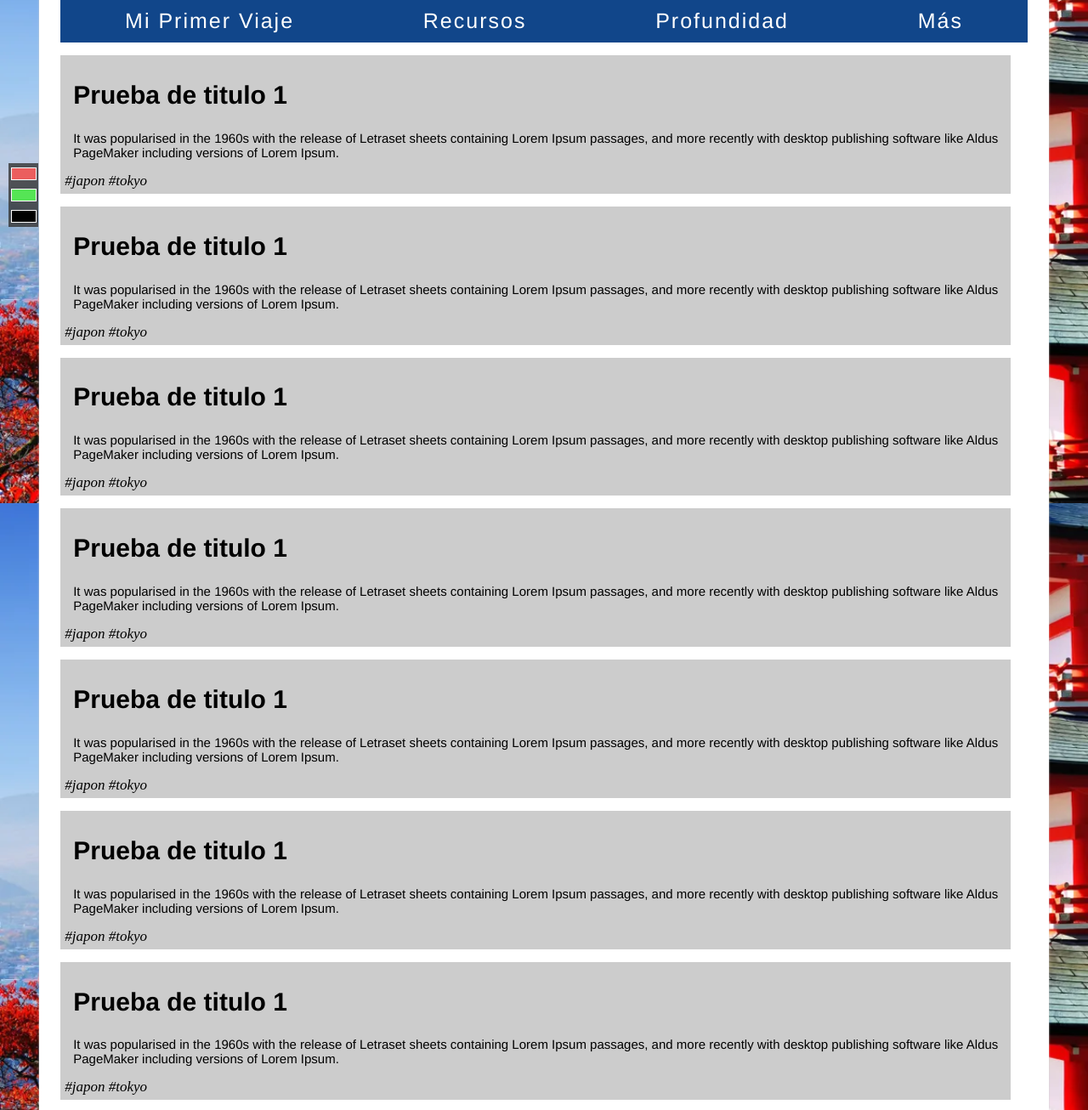
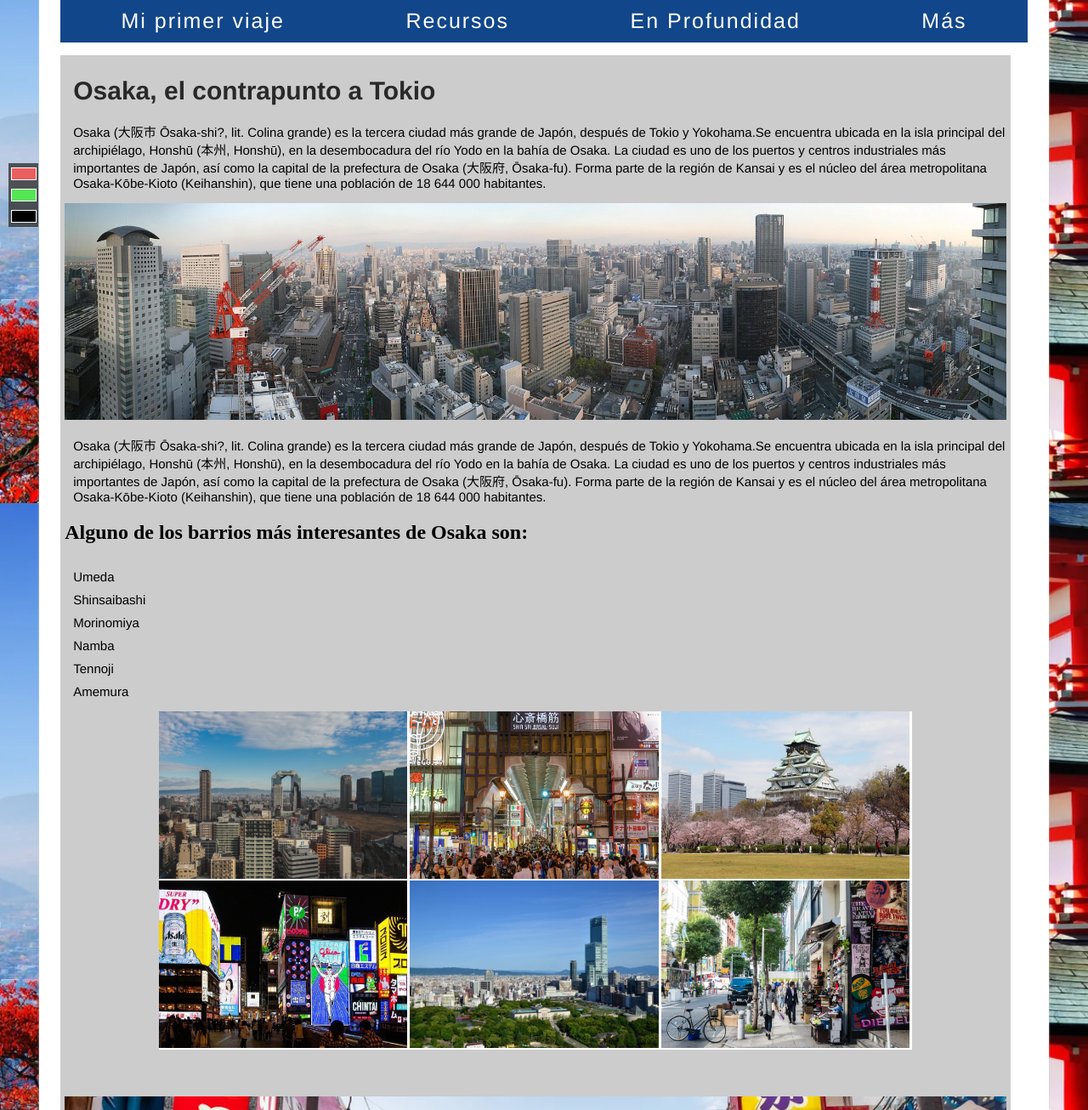
Before and after one commit to JavierDCH12/web2, a plain HTML site: page nohome.html in a window 1280 px wide. Shown: the part 208-1514 px from the top of the page at 85% size. Drawn offline with Linux system fonts and the light colour scheme.

Commit message:
trabajo en la conexion de páginas y nuevas img

```diff
--- a/mas.css
+++ b/mas.css
@@ -121,6 +121,7 @@ header{
     flex-direction: row;
     background-color: wheat;
     width: 70%;
+    height: 90%;
 }
 
 
--- a/nohome.css
+++ b/nohome.css
@@ -135,15 +135,15 @@ header{
 }
 
 
-
-.article h2{
+.article h2 a{
     font-family: Helvetica, Arial;
     font-size: 30px;
     padding: 0;
     cursor: pointer;
     transition: all 500ms;
-    width:35% ;
+    width:90% ;
     padding-left: 10px;
+    color: rgb(41, 41, 41);
 }
 
 .article h2:hover{
@@ -229,3 +229,53 @@ footer{
     cursor: pointer;
 
 }
+
+#osaka1, #osaka2{
+    width: 100%;
+
+}
+
+#barrios, #comidas{
+    list-style: none;
+    font-family: Helvetica, Arial;
+    font-size: 15px;
+    padding-left: 10px;
+}
+
+#barrios li{
+    padding-top: 10px;
+}
+
+#comidas li{
+    padding-top: 10px;
+}
+
+#osakaflex{
+    display: flex;
+    flex-direction: row;
+    width: 80%;
+    background-color: white;
+    margin: 0 auto;
+    justify-content: space-evenly;
+    flex-wrap: wrap;
+    margin-bottom: 55px;
+}
+
+.barrio{
+    width: calc(100%/3);
+    margin-bottom: 25px;
+    margin: 0 auto;
+    padding: 0 auto;
+
+
+
+}
+
+.fotobarrio{
+    width: 99%;
+    height: 99%;
+    padding: 0 auto;
+    margin: 0 auto;
+    cursor: pointer;
+
+}
--- a/nohome.html
+++ b/nohome.html
@@ -3,13 +3,14 @@
 <html lang="es">
   <head>
     <link type="text/css" rel="stylesheet" href="./nohome.css" />
-    <title>Mi página web</title>
+    <title>Japón: Proyecto de página web</title>
+    <link rel="icon" href="./assets/favicon.png" type="image/x-icon">
   </head>
 
   <body>
     <div id="global">
       <header>
-        <h1 id="logo">JAPÓN</h1>
+        <h1 id="logo"><a href="./index.html" target="_blank">JAPÓN</a></h1>
         <div id="nav-arriba">
           <span class="nav1"><a href="./index.html">Home</a></span>
           <span class="nav1" class="nosotros">Nosotros</span>
@@ -17,106 +18,103 @@
       </header>
 
       <nav id="nav">
-        <span class="nav2">Mi Primer Viaje</span>
-        <span class="nav2">Recursos</span>
-        <span class="nav2"><a href="./nohome.html">Profundidad</a></span>
+        <span class="nav2"><a href="./nohome.html">Mi primer viaje</a></span>
+        <span class="nav2"><a href="./nohome.html">Recursos</a></span>
+        <span class="nav2"><a href="./nohome.html">En Profundidad</a></span>
         <span class="nav2"><a href="./mas.html">Más</a></span>
       </nav>
 
       <section id="container">
         <div id="articulos">
           <article class="article">
-            <h2>Prueba de titulo 1</h2>
+            <h2><a href="#">Osaka, el contrapunto a Tokio</a></h2>
             <p>
-              It was popularised in the 1960s with the release of Letraset
-              sheets containing Lorem Ipsum passages, and more recently with
-              desktop publishing software like Aldus PageMaker including
-              versions of Lorem Ipsum.
+              Osaka (大阪市 Ōsaka-shi?, lit. Colina grande) es la tercera
+              ciudad más grande de Japón, después de Tokio y Yokohama.Se
+              encuentra ubicada en la isla principal del archipiélago, Honshū
+              (本州, Honshū), en la desembocadura del río Yodo en la bahía de
+              Osaka. La ciudad es uno de los puertos y centros industriales más
+              importantes de Japón, así como la capital de la prefectura de
+              Osaka (大阪府, Ōsaka-fu). Forma parte de la región de Kansai y es
+              el núcleo del área metropolitana Osaka-Kōbe-Kioto (Keihanshin),
+              que tiene una población de 18 644 000 habitantes.
             </p>
-            <span id="hashtag">#japon #tokyo</span>
-          </article>
+            <img id="osaka1" title="Osaka" alt="Osaka" src="assets/osaka1.jpg" >
+            <p>
+              Osaka (大阪市 Ōsaka-shi?, lit. Colina grande) es la tercera
+              ciudad más grande de Japón, después de Tokio y Yokohama.Se
+              encuentra ubicada en la isla principal del archipiélago, Honshū
+              (本州, Honshū), en la desembocadura del río Yodo en la bahía de
+              Osaka. La ciudad es uno de los puertos y centros industriales más
+              importantes de Japón, así como la capital de la prefectura de
+              Osaka (大阪府, Ōsaka-fu). Forma parte de la región de Kansai y es
+              el núcleo del área metropolitana Osaka-Kōbe-Kioto (Keihanshin),
+              que tiene una población de 18 644 000 habitantes.
+            </p>
 
-          <article class="article">
-            <h2>Prueba de titulo 1</h2>
-            <p>
-              It was popularised in the 1960s with the release of Letraset
-              sheets containing Lorem Ipsum passages, and more recently with
-              desktop publishing software like Aldus PageMaker including
-              versions of Lorem Ipsum.
-            </p>
-            <span id="hashtag">#japon #tokyo</span>
-          </article>
+            <div>
+              <h2>Alguno de los barrios más interesantes de Osaka son:</h2>
+              <ul id="barrios">
+                <li>Umeda</li>
+                <li>Shinsaibashi</li>
+                <li>Morinomiya</li>
+                <li>Namba</li>
+                <li>Tennoji</li>
+                <li>Amemura</li>
 
-          <article class="article">
-            <h2>Prueba de titulo 1</h2>
-            <p>
-              It was popularised in the 1960s with the release of Letraset
-              sheets containing Lorem Ipsum passages, and more recently with
-              desktop publishing software like Aldus PageMaker including
-              versions of Lorem Ipsum.
-            </p>
-            <span id="hashtag">#japon #tokyo</span>
-          </article>
+              </ul>
+            </div>
 
-          <article class="article">
-            <h2>Prueba de titulo 1</h2>
-            <p>
-              It was popularised in the 1960s with the release of Letraset
-              sheets containing Lorem Ipsum passages, and more recently with
-              desktop publishing software like Aldus PageMaker including
-              versions of Lorem Ipsum.
-            </p>
-            <span id="hashtag">#japon #tokyo</span>
-          </article>
+            <div id="osakaflex">
+              <div class="barrio">
 
-          <article class="article">
-            <h2>Prueba de titulo 1</h2>
-            <p>
-              It was popularised in the 1960s with the release of Letraset
-              sheets containing Lorem Ipsum passages, and more recently with
-              desktop publishing software like Aldus PageMaker including
-              versions of Lorem Ipsum.
-            </p>
-            <span id="hashtag">#japon #tokyo</span>
-          </article>
+                <img class="fotobarrio" title="Umeda" alt="Umeda" src="./assets/umeda.jpg">
+              </div>
+              <div class="barrio">
 
-          <article class="article">
-            <h2>Prueba de titulo 1</h2>
-            <p>
-              It was popularised in the 1960s with the release of Letraset
-              sheets containing Lorem Ipsum passages, and more recently with
-              desktop publishing software like Aldus PageMaker including
-              versions of Lorem Ipsum.
-            </p>
-            <span id="hashtag">#japon #tokyo</span>
-          </article>
+                <img class="fotobarrio" title="shinsaibashi" alt="shinsaibashi" src="./assets/shinsaibashi.jpg">
+              </div>
+              <div class="barrio">
 
-          <article class="article">
-            <h2>Prueba de titulo 1</h2>
-            <p>
-              It was popularised in the 1960s with the release of Letraset
-              sheets containing Lorem Ipsum passages, and more recently with
-              desktop publishing software like Aldus PageMaker including
-              versions of Lorem Ipsum.
-            </p>
-            <span id="hashtag">#japon #tokyo</span>
+                <img class="fotobarrio" title="Osaka Castle" alt="Osaka Castle" src="./assets/morinomiya.jpg">
+              </div>
+              <div class="barrio">
+
+                <img class="fotobarrio" title="namba" alt="namba" src="./assets/namba.jpg">
+              </div>
+              <div class="barrio">
+
+                <img class="fotobarrio" title="tennoji" alt="tennoji" src="./assets/tennoji.jpg">
+              </div>
+              <div class="barrio">
+
+                <img class="fotobarrio" title="AmerikaMura" alt="AmerikaMura" src="./assets/amemura.jpg">
+              </div>
+
+            </div>
+
+            <img id="osaka2" title="Osaka" alt="Osaka" src="assets/osaka2.jpg" >
+
+            <ol id="comidas">
+              Si vas a Osaka no te olvides de comerciales us dos platos más especiales!
+              <li>Takoyaki</li>
+              <li>Okonomiyaki</li>
+            </ol>
+
+            <table></table>
+
+            <span id="hashtag">#japon #osaka</span>
           </article>
         </div>
-
-
       </section>
     </div>
 
     <div id="theme-selector">
-        <span id="red"></span>
-        <span id="green"></span>
-        <span id="black"></span>
+      <span id="red"></span>
+      <span id="green"></span>
+      <span id="black"></span>
     </div>
 
-
-
     <footer>Página web realizada por Javier Delgado Chacón &copy;</footer>
-
-
   </body>
 </html>
--- a/styles.css
+++ b/styles.css
@@ -159,7 +159,7 @@ header{
 
 
 
-.article h2{
+.article h2 a{
     font-family: Helvetica, Arial;
     font-size: 30px;
     padding: 0;
@@ -167,6 +167,7 @@ header{
     transition: all 500ms;
     width:90% ;
     padding-left: 10px;
+    color: rgb(41, 41, 41);
 }
 
 .article h2:hover{
```
Also changed, not shown: index.html (+15 -30 lines), mas.html (+7 -5 lines), assets/amemura.jpg (added), assets/favicon.png (added), assets/morinomiya.jpg (added), assets/namba.jpg (added), assets/osaka1.jpg (added), assets/osaka2.jpg (added), assets/shinsaibashi.jpg (added), assets/tennoji.jpg (added), assets/umeda.jpg (added).
